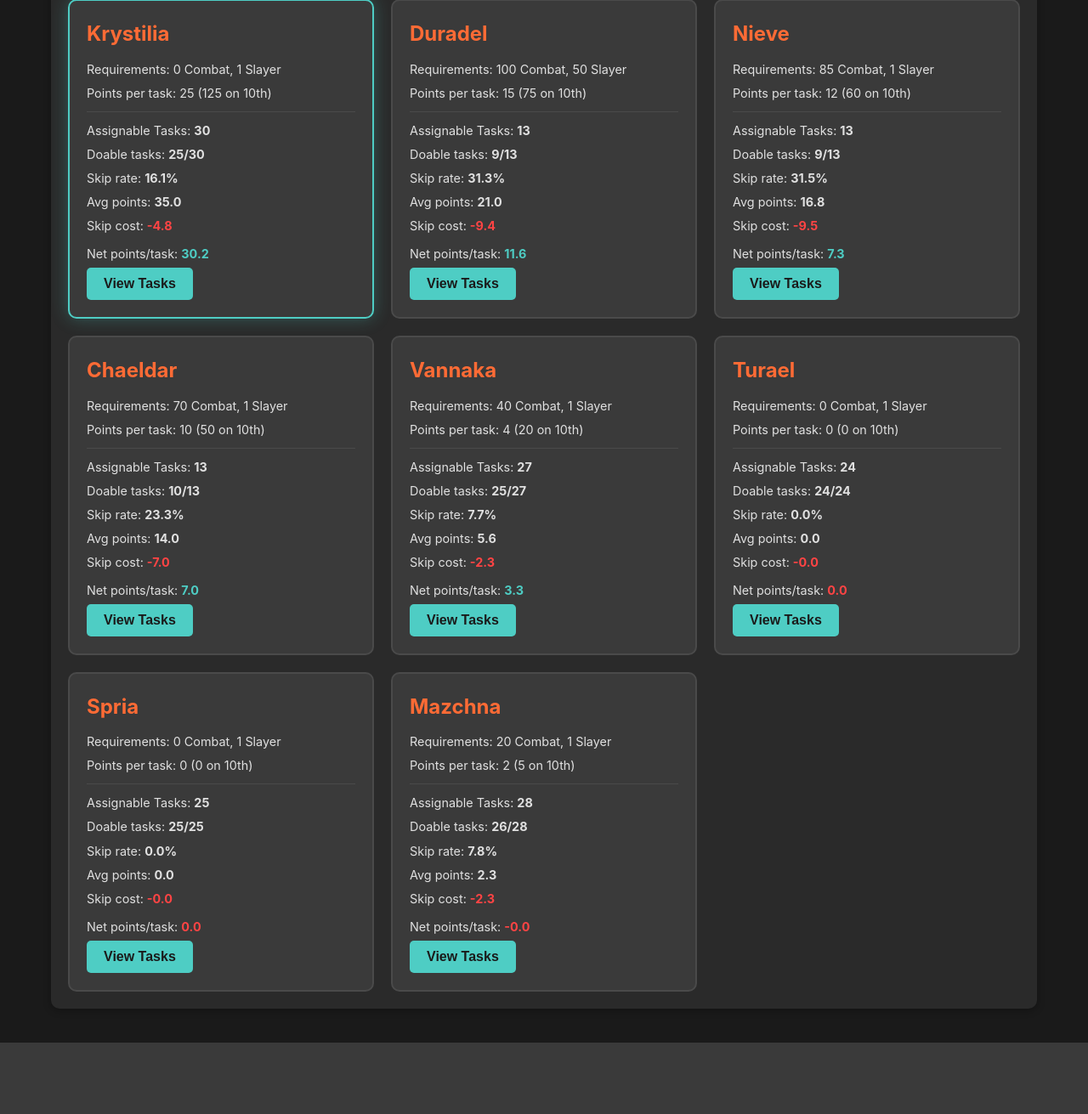
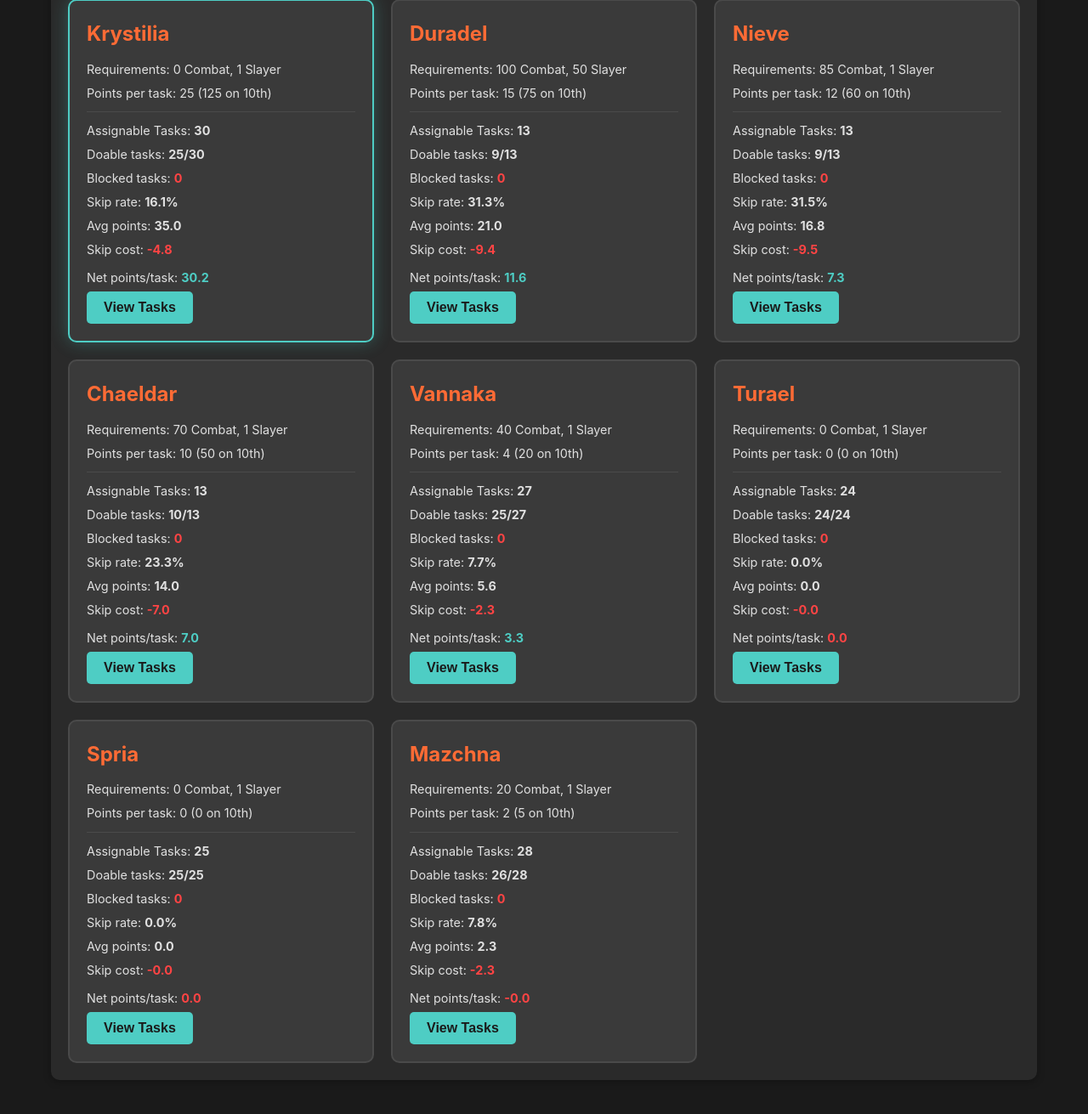
Before and after one commit to jona139/MikePennySlayerWebApp, a Flask app: page / in a window 1280 px wide, after a click on "Slayer Masters". Shown: the part 301-1612 px from the top of the page at 85% size. Before the commit the page ends 1528 px from the top, so only its background shows below. Run offline with Flask 3, Linux system fonts and the light colour scheme; data comes from the database, SQL or seed files in the repository; both versions use the stored data as it was after the commit; data that the repository does not hold is empty.

Commit message:
Fixed bugs

```diff
--- a/osrs-slayer-webapp/app.py
+++ b/osrs-slayer-webapp/app.py
@@ -214,11 +214,11 @@ def init_common_tasks():
         'Warped Jelly': ['Jellies'], 'Jungle horror': ['Jungle horrors'], 'Kalphite Queen': ['Kalphite'],
         'Killerwatt': ['Killerwatts'], 'Lava dragon': ['Lava dragons'], 'Lesser demon': ['Lesser demons'],
         'Lesser Nagua': ['Lesser Nagua'], 'Lizard': ['Lizards'], 'Magic axe': ['Magic axes'],
-        'Mammoth': ['Mammoth'], 'Mithril dragon': ['Mithril dragons'], 'Minotaur': ['Minotaurs'],
+        'Mammoth': ['Mammoths'], 'Mithril dragon': ['Mithril dragons'], 'Minotaur': ['Minotaurs'],
         'Mogre': ['Mogres'], 'Molanisk': ['Molanisks'], 'Monkey': ['Monkeys'], 'Ogre': ['Ogres'],
         'Otherworldly being': ['Otherworldly beings'], 'Pirate': ['Pirates'], 'Rat': ['Rats'],
         'Revenant': ['Revenants'], 'Rogue': ['Rogues'], 'Rune dragon': ['Rune dragons'],
-        'Scabarite': ['Scabarites'], 'Scorpion': ['Scorpions'], 'Sea snake': ['Sea snakes'],
+        'Scabarite': ['Minions of Scabaras'], 'Scorpion': ['Scorpions'], 'Sea snake': ['Sea snakes'],
         'Shade': ['Shades'], 'Shadow warrior': ['Shadow warriors'], 'Skeleton': ['Skeletons'],
         'Sourhog': ['Sourhogs'], 'Spider': ['Spiders'], 'Spiritual creature': ['Spiritual creatures'],
         'Steel dragon': ['Steel dragons'], 'Terror dog': ['Terror dogs'], 'TzHaar': ['TzHaar'],
--- a/osrs-slayer-webapp/database.py
+++ b/osrs-slayer-webapp/database.py
@@ -127,7 +127,8 @@ class SlayerDatabase:
             'combat_level': '3',
             'slayer_level': '1',
             'completed_quests': '[]',
-            'slayer_unlocks': '[]'
+            'slayer_unlocks': '[]',
+            'block_slots': '0'
         }
         for key, value in player_defaults.items():
             cursor.execute('INSERT OR IGNORE INTO player_data (key, value) VALUES (?, ?)', (key, value))
--- a/osrs-slayer-webapp/templates/index.html
+++ b/osrs-slayer-webapp/templates/index.html
@@ -75,6 +75,10 @@
                     <div class="form-group">
                         <label for="slayer-level">Slayer Level</label>
                         <input type="number" id="slayer-level" min="1" max="99">
+                    </div>
+                    <div class="form-group">
+                        <label for="block-slots">Amount of block slots unlocked</label>
+                        <input type="number" id="block-slots" min="0">
                     </div>
                 </div>
             </div>
@@ -481,6 +485,7 @@
                     <div class="efficiency-stats">
                         <p>Assignable Tasks: <strong>${efficiency.total_tasks}</strong></p>
                         <p>Doable tasks: <strong>${efficiency.doable_tasks}/${efficiency.total_tasks}</strong></p>
+                        <p>Blocked tasks: <strong class="danger">${efficiency.blocked_tasks}</strong></p>
                         <p>Skip rate: <strong class="${efficiency.skip_rate > 50 ? 'danger' : ''}">${efficiency.skip_rate.toFixed(1)}%</strong></p>
                         <p>Avg points: <strong>${efficiency.avg_points.toFixed(1)}</strong></p>
                         <p>Skip cost: <strong class="danger">-${efficiency.skip_cost.toFixed(1)}</strong></p>
@@ -556,7 +561,7 @@
                     <h4>${task.name}</h4>
                     <div class="task-actions">
                         ${task.is_blocked ?
-                            `<button onclick="unblockTask(${masterId}, ${task.id})">Unblock</button>` :
+                            `<span><strong>Blocked</strong></span><button onclick="unblockTask(${masterId}, ${task.id})">Unblock</button>` :
                             `<button onclick="blockTask(${masterId}, ${task.id})">Block</button>`
                         }
                     </div>
@@ -690,6 +695,7 @@
                 // Populate levels
                 document.getElementById('combat-level').value = playerData.combat_level || 3;
                 document.getElementById('slayer-level').value = playerData.slayer_level || 1;
+                document.getElementById('block-slots').value = playerData.block_slots || 0;
 
                 // Populate quest checkboxes
                 const questContainer = document.getElementById('quest-unlocks');
@@ -731,6 +737,7 @@
         async function savePlayerInfo() {
             const combatLevel = document.getElementById('combat-level').value;
             const slayerLevel = document.getElementById('slayer-level').value;
+            const blockSlots = document.getElementById('block-slots').value;
 
             const completedQuests = Array.from(document.querySelectorAll('input[name="quest"]:checked'))
                                          .map(cb => cb.value);
@@ -740,6 +747,7 @@
             const data = {
                 combat_level: combatLevel,
                 slayer_level: slayerLevel,
+                block_slots: blockSlots,
                 completed_quests: completedQuests,
                 slayer_unlocks: slayerUnlocks
             };
```
Also changed, not shown: slayer_tracker.db.
